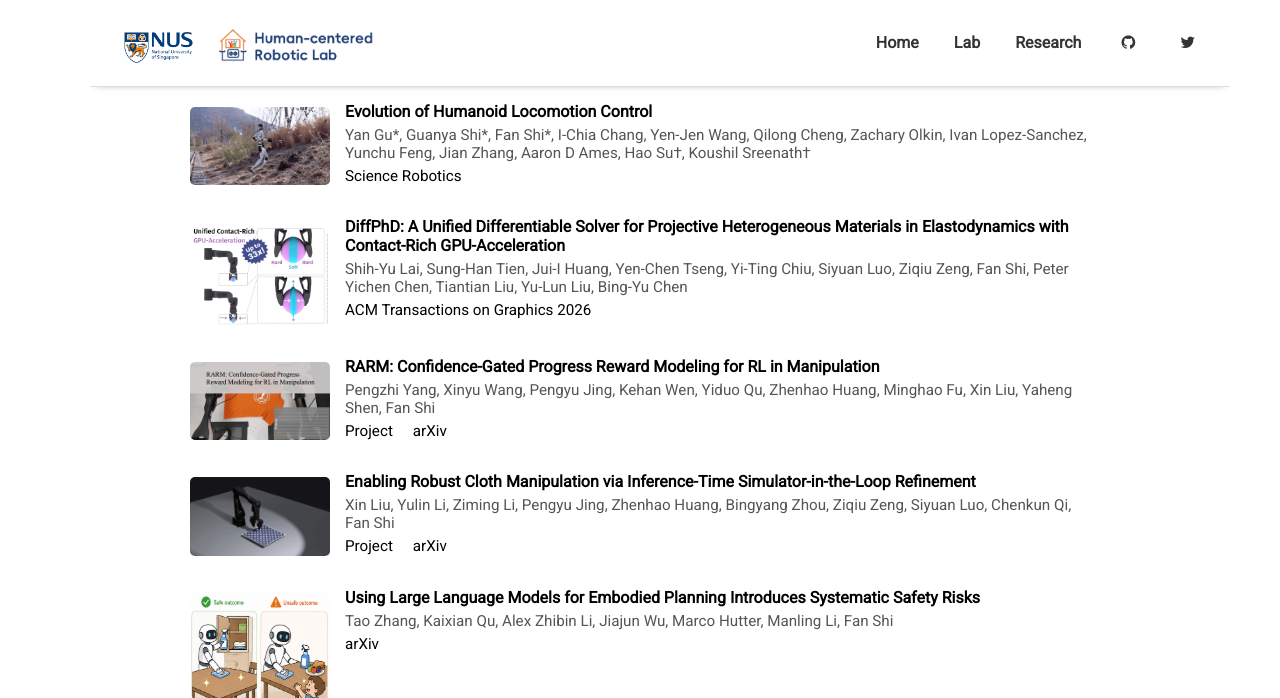
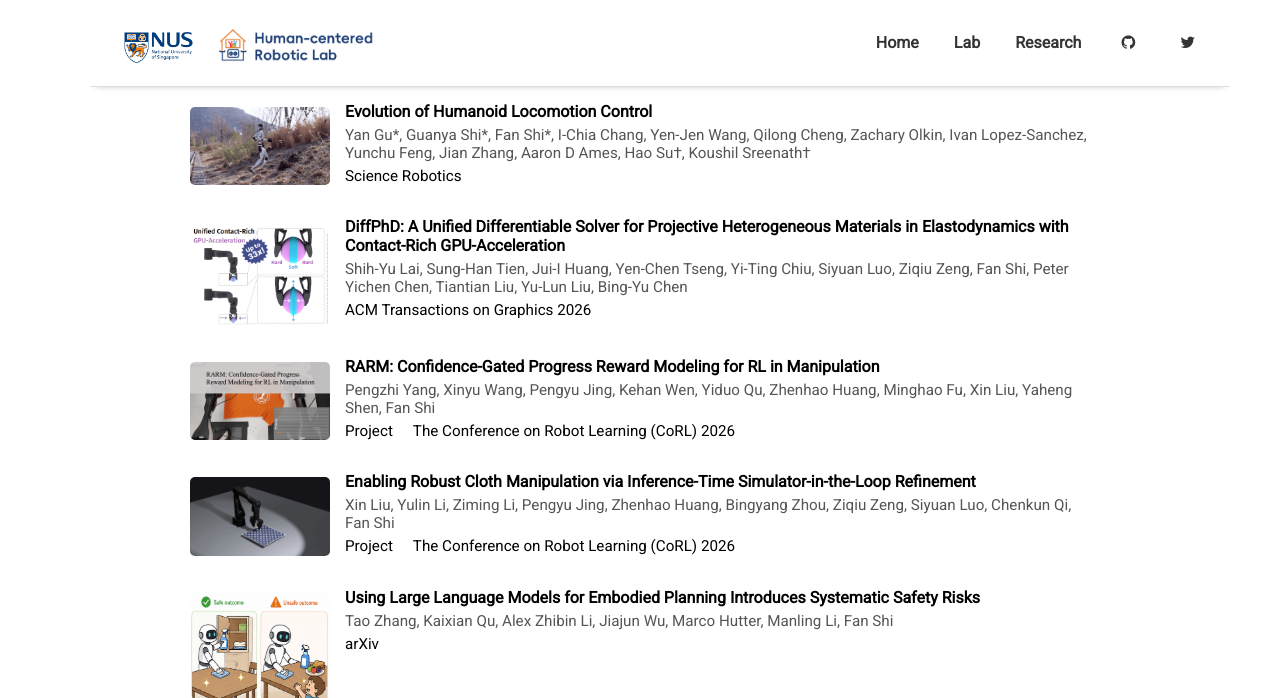
Before and after one commit to NUS-HcRL/nus-hcrl.github.io, a Jekyll site: the page built from pages/research.md, in a window 1280 px wide and 900 px high, cut to the strip 0-698 px from the top of the window. Built offline with Jekyll 4.4.1, drawn with Linux system fonts in a browser that asks for light colours; nearby versions of some CDN libraries.

Commit message:
Change arXiv links to conference references
Updated publication links to reflect conference details.

```diff
--- a/pages/research.md
+++ b/pages/research.md
@@ -37,7 +37,7 @@ permalink: /research
             <div class="publication-authors">Pengzhi Yang, Xinyu Wang, Pengyu Jing, Kehan Wen, Yiduo Qu, Zhenhao Huang, Minghao Fu, Xin Liu, Yaheng Shen, Fan Shi</div>
             <div class="publication-links">
                 <a href="https://rarm-robotics.github.io/" class="publication-link">Project</a>
-                <a href="https://arxiv.org/abs/2606.22027" class="publication-link" target="_blank">arXiv</a>
+                <a href="https://arxiv.org/abs/2606.22027" class="publication-link" target="_blank">The Conference on Robot Learning (CoRL) 2026</a>
             </div>
         </div>
     </div>
@@ -50,7 +50,7 @@ permalink: /research
             <div class="publication-authors">Xin Liu, Yulin Li, Ziming Li, Pengyu Jing, Zhenhao Huang, Bingyang Zhou, Ziqiu Zeng, Siyuan Luo, Chenkun Qi, Fan Shi</div>
             <div class="publication-links">
                 <a href="https://silr-cloth.github.io/" class="publication-link">Project</a>
-                <a href="https://arxiv.org/abs/2606.24552" class="publication-link" target="_blank">arXiv</a>
+                <a href="https://arxiv.org/abs/2606.24552" class="publication-link" target="_blank">The Conference on Robot Learning (CoRL) 2026</a>
             </div>
         </div>
     </div>
```
